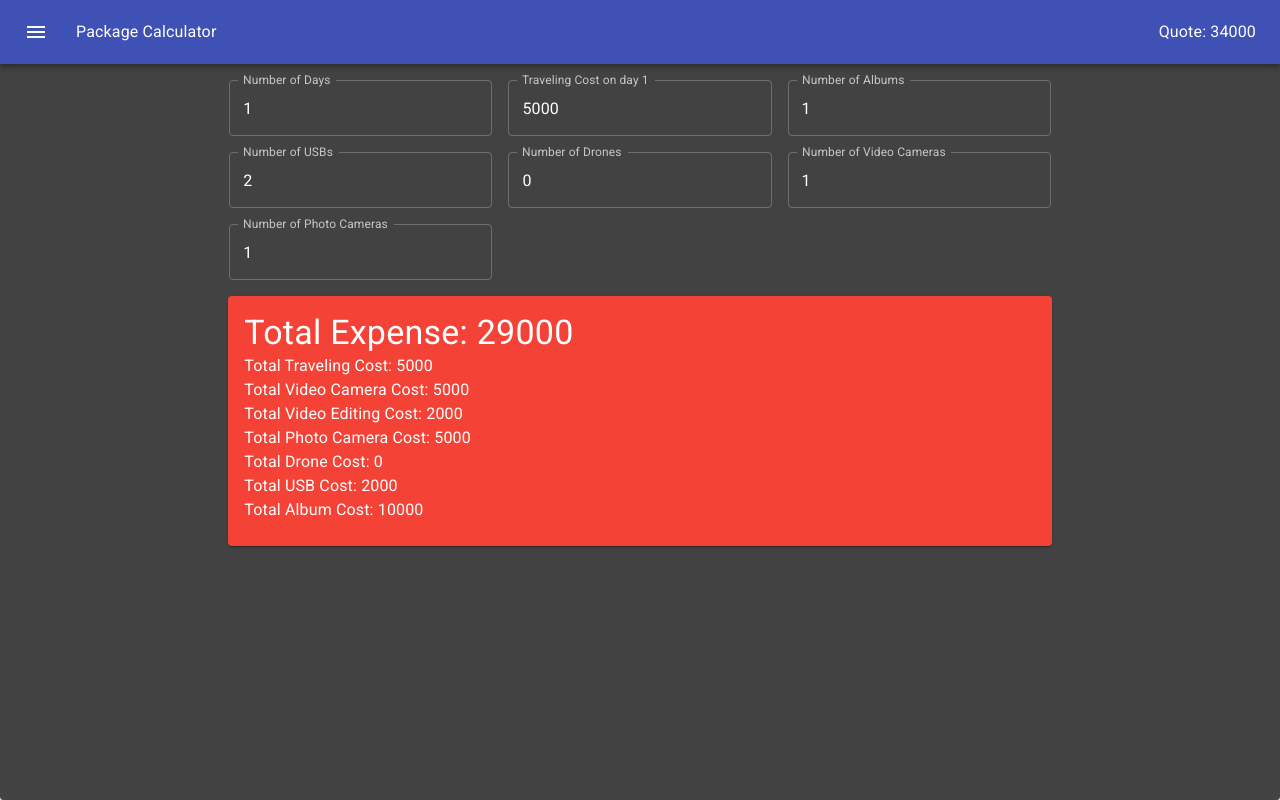
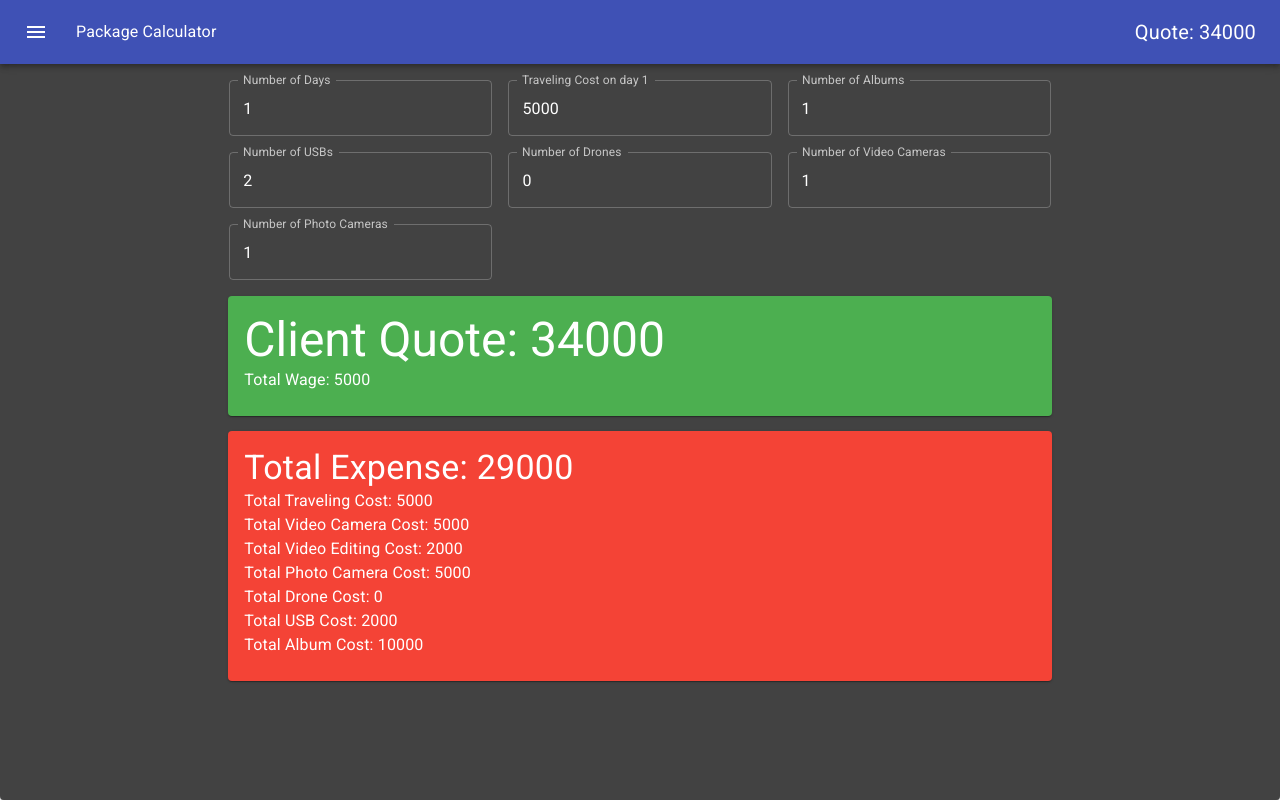
Before and after one commit to ahsanwtc/package-calculator, a React (Create React App) app: page / in a window 1280 px wide. Built offline with nearby package versions, Linux system fonts and the light colour scheme.

Commit message:
adding a qoute card

```diff
--- a/src/App.js
+++ b/src/App.js
@@ -63,7 +63,8 @@ function App() {
   const totalCostItems = [travelingCost, videoCost, photoCost, droneCost, usbCost, albumCost, videoEditingCost];
   const totalCost = calculateTotalCost(totalCostItems);
 
-  const clientQuote = totalCost + parseInt(cost.wage);
+  const totalWage = parseInt(cost.wage) * parseInt(number.days);
+  const clientQuote = totalCost + totalWage;
 
   useEffect(() => {
     const t = getNewTravelingArray({ days: parseInt(number.days), traveling });
@@ -108,7 +109,7 @@ function App() {
             <Grid item xs={12} sm={8}>
               <Content {...number} onInputChange={handleInputOnChange} traveling={traveling}/>
               <Expenses travelingCost={travelingCost} videoCost={videoCost} photoCost={photoCost} videoEditingCost={videoEditingCost}
-                droneCost={droneCost} usbCost={usbCost} albumCost={albumCost} totalCost={totalCost}
+                droneCost={droneCost} usbCost={usbCost} albumCost={albumCost} totalCost={totalCost} clientQuote={clientQuote} totalWage={totalWage}
               />
             </Grid>
             <Grid item xs={false} sm={2}></Grid>
--- a/src/Expenses.js
+++ b/src/Expenses.js
@@ -1,25 +1,38 @@
 import React from 'react';
 import { Card, CardContent, Grid, Typography } from '@material-ui/core';
 import { makeStyles } from '@material-ui/core/styles';
-import { red } from '@material-ui/core/colors';
+import { red, green } from '@material-ui/core/colors';
 
 const useStyles = makeStyles(() => ({
   root: {
     paddingLeft: 15,
     paddingRight: 15,
+    marginBottom: 15
   },
-  card: {
+  cardRed: {
     background: red[500]
-  }
+  },
+  cardGreen: {
+    background: green[500]
+  },
 }));
 
 const Expenses = props => {
   const classes = useStyles();
-  const { travelingCost, videoCost, photoCost, droneCost, usbCost, albumCost, videoEditingCost, totalCost } = props;
+  const { travelingCost, videoCost, photoCost, droneCost, usbCost, albumCost, videoEditingCost, totalCost, clientQuote, totalWage } = props;
 
   return (
+    <React.Fragment>
     <Grid item xs={12} className={classes.root}>
-      <Card className={classes.card}>
+        <Card className={classes.cardGreen}>
+          <CardContent>
+            <Typography variant="h3">Client Quote: {clientQuote}</Typography>
+            <Typography>Total Wage: {totalWage}</Typography>
+          </CardContent>
+        </Card>
+      </Grid>
+      <Grid item xs={12} className={classes.root}>
+        <Card className={classes.cardRed}>
           <CardContent>
             <Typography variant="h4">Total Expense: {totalCost}</Typography>
             <Typography>Total Traveling Cost: {travelingCost}</Typography>
@@ -32,6 +45,7 @@ const Expenses = props => {
           </CardContent>
         </Card>
       </Grid>
+    </React.Fragment>
   );
 };
 
--- a/src/Header.js
+++ b/src/Header.js
@@ -25,7 +25,7 @@ const Header = props => {
             <Menu />
           </IconButton>
           <Typography className={classes.title}>Package Calculator</Typography>
-          <Typography>Quote: {clientQuote}</Typography>
+          <Typography variant="h6">Quote: {clientQuote}</Typography>
         </Toolbar>
       </AppBar>
     </Grid>
```
Lines whose indentation alone changed are shown as unchanged.
